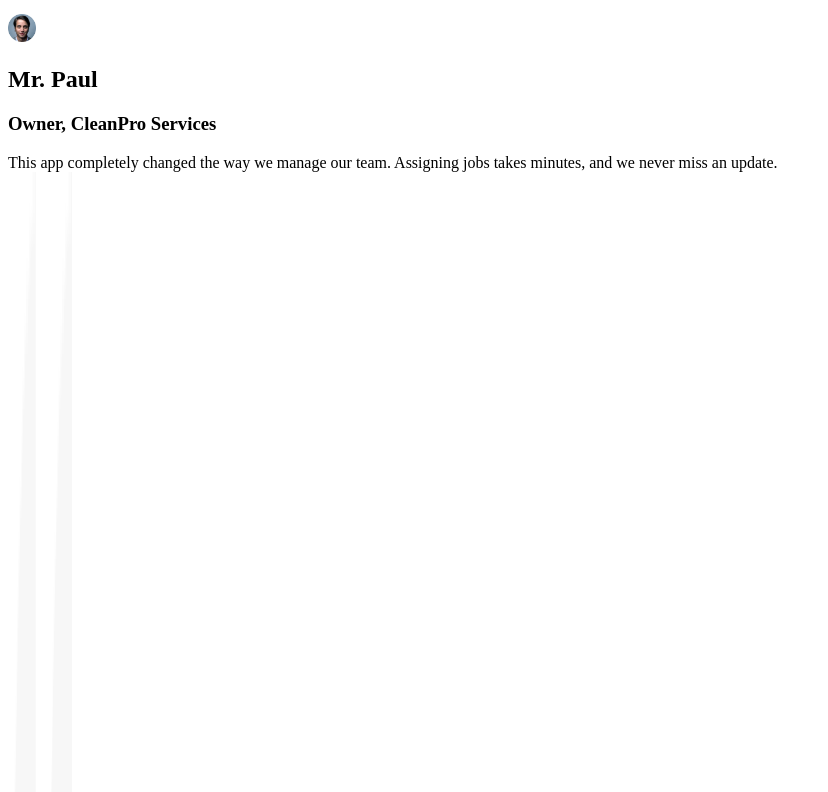
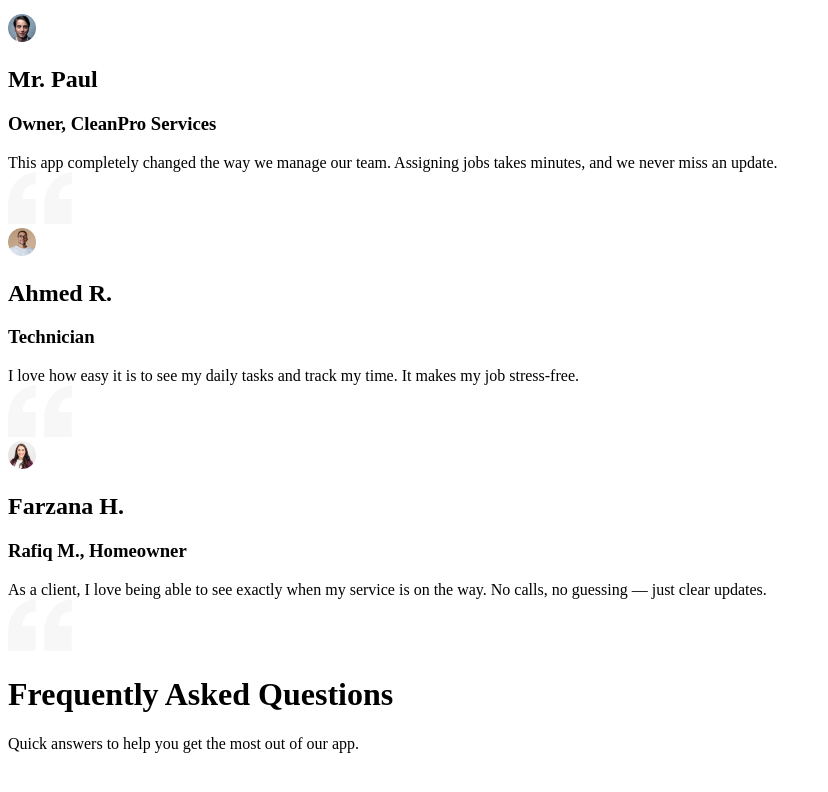
Before and after one commit to ArunRoy404/Scape-Sync, a Next.js app: page /HomePage in a window 1280 px wide. Shown: the part 1469-2261 px from the top of the page, without its empty margins (0-828 px from the left). After the commit the page ends 2238 px from the top, so only its background shows below. Built offline with nearby package versions, Linux system fonts and the light colour scheme.

Commit message:
fix: Quote Image height fixed'

```diff
--- a/src/components/Testimonial/TestimonialCard.jsx
+++ b/src/components/Testimonial/TestimonialCard.jsx
@@ -41,7 +41,7 @@ const TestimonialCard = ({ testimonial }) => {
                     <Image
                         src='/icon/IconQuote.png'
                         width={64}
-                        height={2852}
+                        height={52}
                         alt={testimonial.name}
                     />
                 </div>
```
